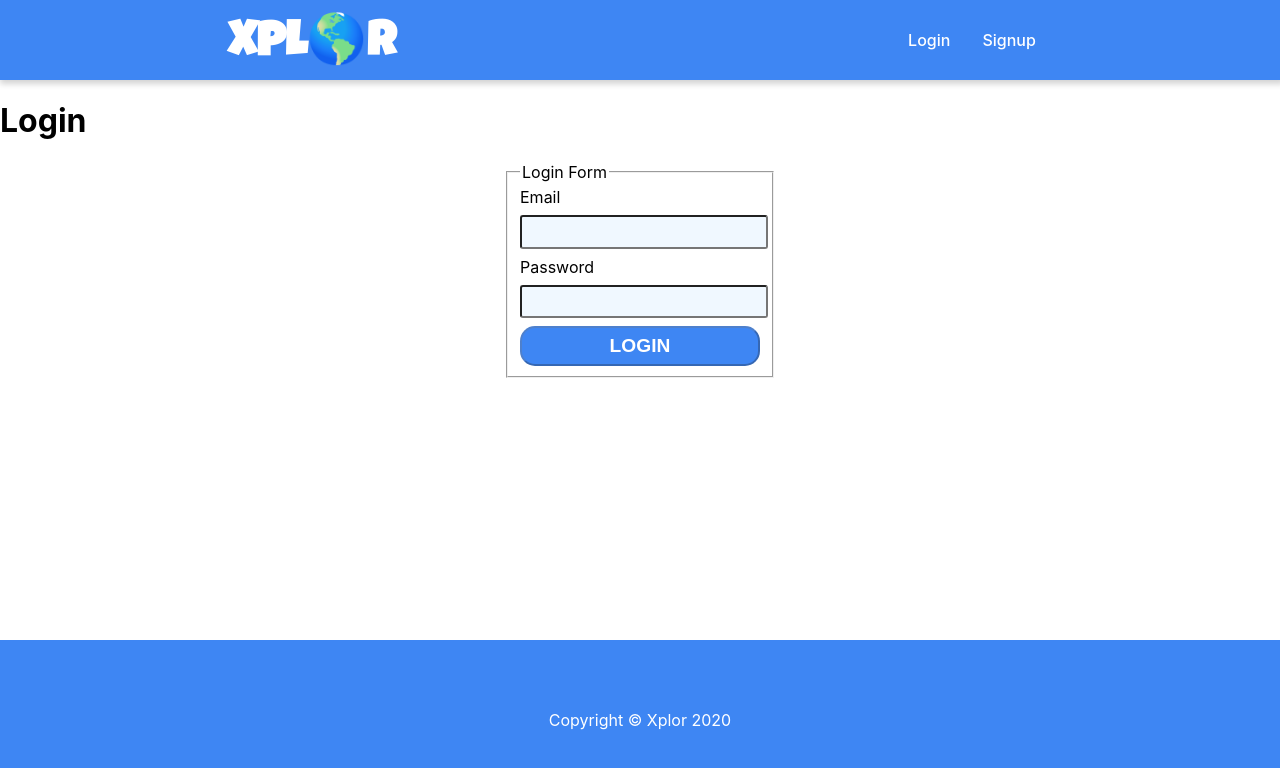
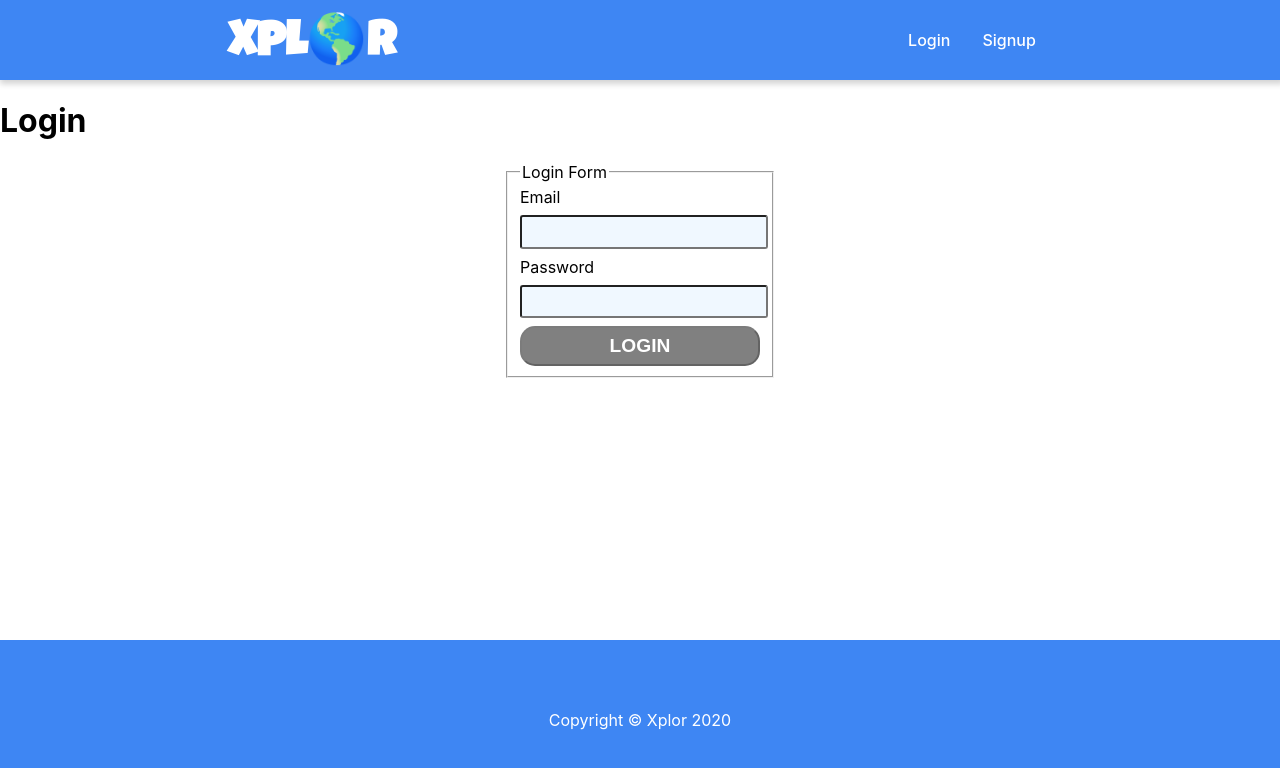
Before and after one commit to danusem/Xplor, a React (Create React App) app: page /login in a window 1280 px wide. Shown: the top 768 px of the page. Built offline with nearby package versions, Linux system fonts and the light colour scheme.

Commit message:
update login form

```diff
--- a/src/components/LoginForm/LoginForm.jsx
+++ b/src/components/LoginForm/LoginForm.jsx
@@ -25,6 +25,7 @@ class LoginForm extends Component {
 
     handleChange = e => {
         this.setState({
+            error: '',
             [e.target.name]: e.target.value
         });
     }
@@ -38,18 +39,33 @@ class LoginForm extends Component {
 
             await userService.login({ email, password });
 
-            this.setState(this.getInitialState());
+            this.setState(this.getInitialState(), () => {
+
+                this.props.handleSignupOrLogin();
+                this.props.history.push('/destinations');
+
+            });
+
         } catch (error) {
-
+            this.setState ({
+                email: '',
+                password: '',
+                error: error.message
+            });
         }
 
     }
 
     render () {
         return (
-            <form onSubmit={this.handleSubmit} className={styles.form}>
+            <section className={styles.section}>
+                {
+                    this.state.error && <p>{this.state.error}</p>
+                }
+            <form onSubmit={this.handleSubmit} >
                 <fieldset>
                     <legend>Login Form</legend>
+
                     <label htmlFor="email">Email</label>
                     <input
                         id="email"
@@ -57,7 +73,7 @@ class LoginForm extends Component {
                         type="email"
                         value={this.state.email}
                         onChange={this.handleChange}
-                    />
+                        />
 
                     <label htmlFor="password">Password</label>
                     <input
@@ -66,11 +82,13 @@ class LoginForm extends Component {
                         type="password"
                         value={this.state.password}
                         onChange={this.handleChange}
-                    />
+                        />
 
                     <button disabled={!this.isFormValid()} type="submit">Login</button>
                 </fieldset>
             </form>
+
+            </section>
         );
     }
 }
--- a/src/components/LoginForm/LoginForm.module.css
+++ b/src/components/LoginForm/LoginForm.module.css
@@ -1,11 +1,11 @@
-.form fieldset {
+.section fieldset {
     display: flex;
     flex-direction: column;
     width: 15rem;
     margin: 0 auto;
 }
 
-.form input {
+.section input {
     width: 100%;
     margin: .5rem 0 .5rem 0;
     border-radius: 3px;
@@ -13,7 +13,7 @@
     background-color: aliceblue;
 }
 
-.form button {
+.section button {
     width: 100%;
     height: 2.5rem;
     background-color:  rgb(62, 134, 243);
@@ -23,3 +23,13 @@
     font-weight: 600;
     font-size: 1.2rem;
 }
+
+.section button:disabled {
+    background-color: grey;
+}
+
+.section p {
+    color: red;
+    font-weight: 700;
+    text-align: center;
+}
--- a/src/pages/Login/Login.jsx
+++ b/src/pages/Login/Login.jsx
@@ -6,7 +6,7 @@ const Login = (props) => {
     return (
         <main>
             <h1>Login</h1>
-            <LoginForm />
+            <LoginForm {...props} />
         </main>
     );
 };
```
